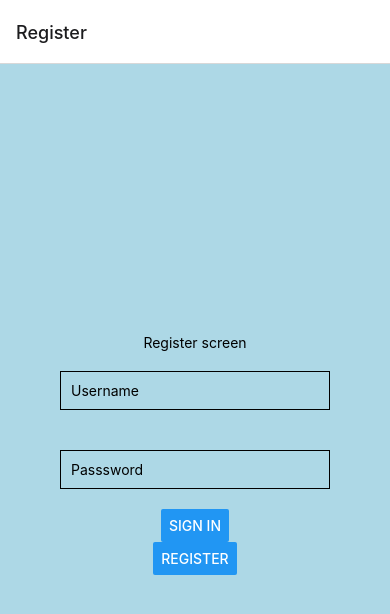
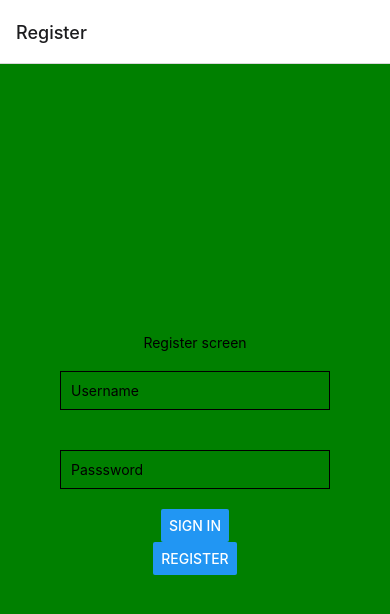
Before and after one commit to Jose-Flor/BuddyCarPool, a React Native app: screen /Register in a window 390 px wide. Shown: the top 614 px of the page. Built offline with nearby package versions, Linux system fonts and the light colour scheme.

Commit message:
Changing color

```diff
--- a/Screens /RegisterScreen.js
+++ b/Screens /RegisterScreen.js
@@ -33,7 +33,7 @@ function RegisterScreen({navigation}){
 export default RegisterScreen;
 const styles=StyleSheet.create({
     container:{
-      backgroundColor:'lightblue',
+      backgroundColor:'green',
       flex:1,
       justifyContent: 'center',
       alignItems: 'center',
```
